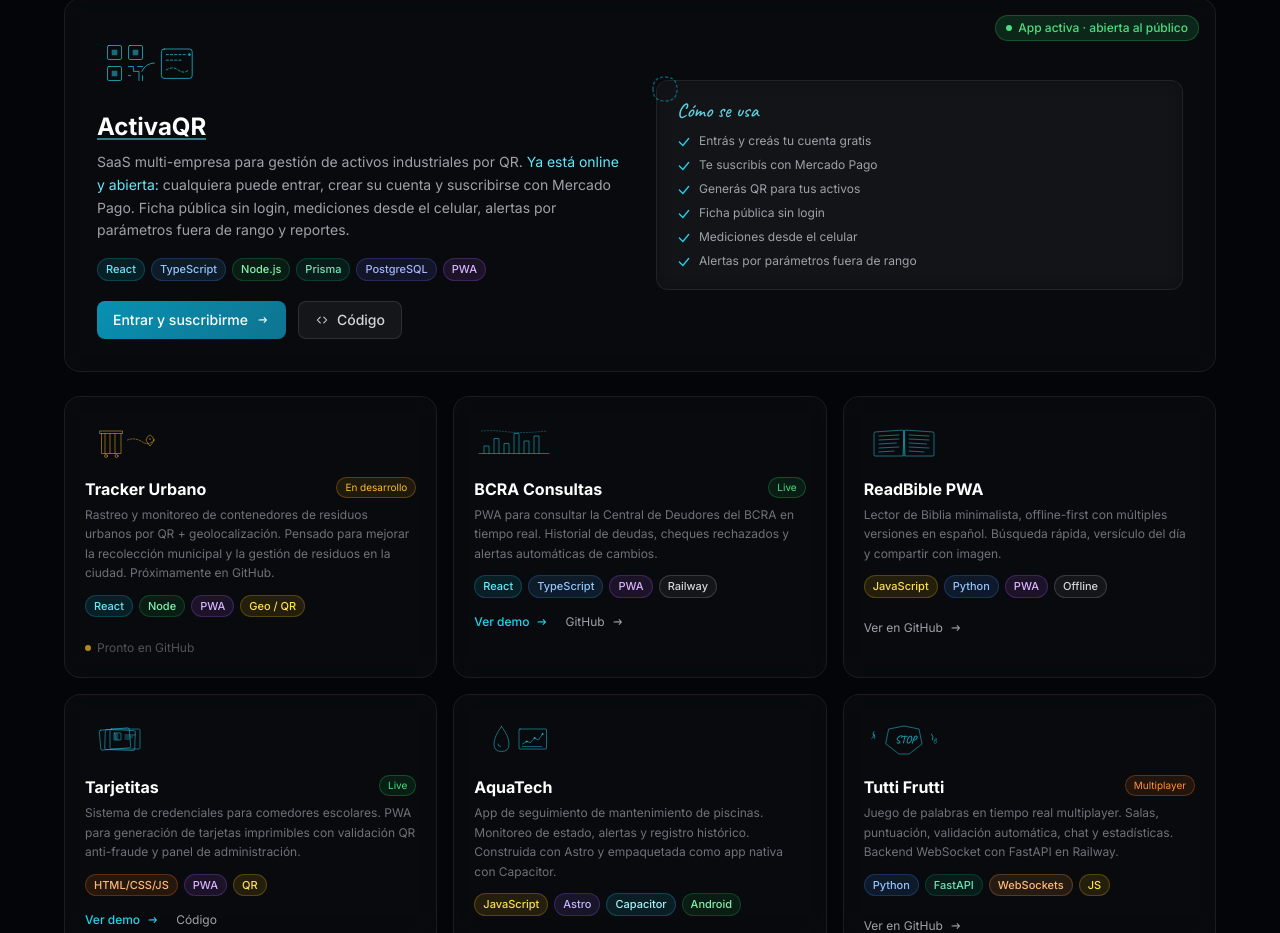
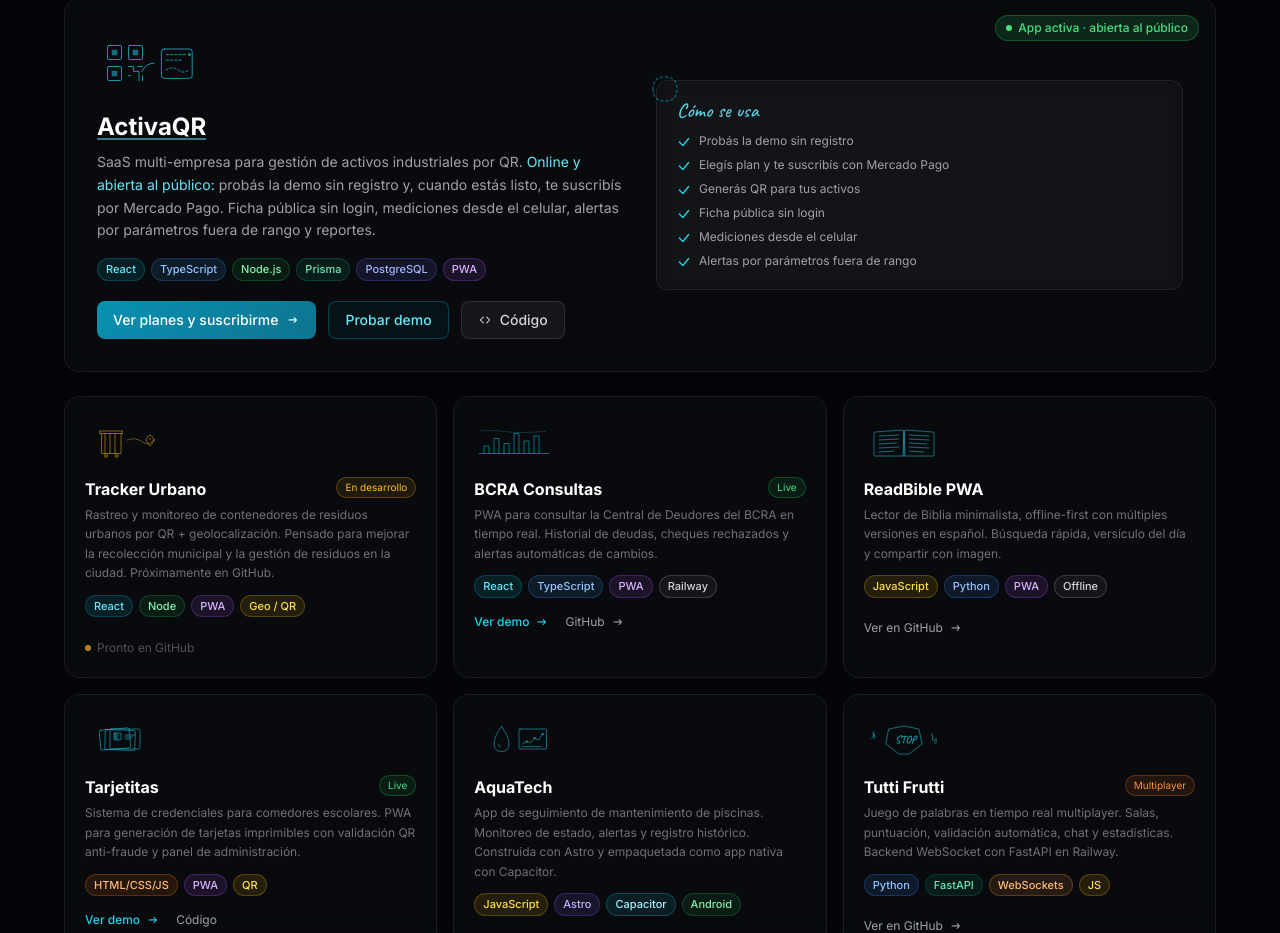
Before and after one commit to jesus1942/portfolio, a website: page index.html in a window 1280 px wide. Shown: the part 3272-4205 px from the top of the page. Drawn offline with nearby package versions, Linux system fonts and the light colour scheme.

Commit message:
Corregir flujo de ActivaQR: demo sin registro + suscripcion paga (no cuenta gratis)

```diff
--- a/index.html
+++ b/index.html
@@ -834,9 +834,9 @@
 
                 <h3 class="text-2xl font-bold text-white mb-2 hand-underline inline-block">ActivaQR</h3>
                 <p class="text-zinc-400 text-sm leading-relaxed mb-4">
-                  SaaS multi-empresa para gestión de activos industriales por QR. <span class="text-cyan-300">Ya está online y abierta:</span>
-                  cualquiera puede entrar, crear su cuenta y suscribirse con Mercado Pago. Ficha pública sin login,
-                  mediciones desde el celular, alertas por parámetros fuera de rango y reportes.
+                  SaaS multi-empresa para gestión de activos industriales por QR. <span class="text-cyan-300">Online y abierta al público:</span>
+                  probás la demo sin registro y, cuando estás listo, te suscribís por Mercado Pago.
+                  Ficha pública sin login, mediciones desde el celular, alertas por parámetros fuera de rango y reportes.
                 </p>
                 <div class="flex flex-wrap gap-1.5 mb-5">
                   <span class="tag tag-react">React</span>
@@ -850,10 +850,14 @@
                   <a href="https://activaqr-production.up.railway.app/#planes" target="_blank" rel="noopener"
                      class="group flex items-center gap-2 px-4 py-2 rounded-lg text-sm font-medium text-white transition-all hover:scale-105"
                      style="background: linear-gradient(135deg, #0891b2, #0e7490)">
-                    Entrar y suscribirme
+                    Ver planes y suscribirme
                     <svg class="w-3.5 h-3.5 scribble-arrow" viewBox="0 0 24 24" fill="none" stroke="currentColor" stroke-width="1.8" stroke-linecap="round" stroke-linejoin="round">
                       <path d="M5 12 Q11 11.5 18 12 M14 8 Q17 11 18 12 Q17 13 14 16"/>
                     </svg>
+                  </a>
+                  <a href="https://activaqr-production.up.railway.app/" target="_blank" rel="noopener"
+                     class="flex items-center gap-2 px-4 py-2 rounded-lg text-sm font-medium border border-cyan-500/30 bg-cyan-500/5 text-cyan-300 hover:bg-cyan-500/10 transition-all hover:scale-105">
+                    Probar demo
                   </a>
                   <a href="https://github.com/jesus1942/ActivaQr" target="_blank" rel="noopener"
                      class="flex items-center gap-2 px-4 py-2 rounded-lg text-sm font-medium border border-white/10 bg-white/5 text-zinc-300 hover:bg-white/10 transition-all hover:scale-105">
@@ -877,13 +881,13 @@
                       <svg class="w-3.5 h-3.5 text-cyan-400 mt-0.5 shrink-0" viewBox="0 0 24 24" fill="none" stroke="currentColor" stroke-width="2.2" stroke-linecap="round" stroke-linejoin="round">
                         <path d="M4 12 L10 18 L20 6"/>
                       </svg>
-                      Entrás y creás tu cuenta gratis
+                      Probás la demo sin registro
                     </div>
                     <div class="flex items-start gap-2">
                       <svg class="w-3.5 h-3.5 text-cyan-400 mt-0.5 shrink-0" viewBox="0 0 24 24" fill="none" stroke="currentColor" stroke-width="2.2" stroke-linecap="round" stroke-linejoin="round">
                         <path d="M4 12 L10 18 L20 6"/>
                       </svg>
-                      Te suscribís con Mercado Pago
+                      Elegís plan y te suscribís con Mercado Pago
                     </div>
                     <div class="flex items-start gap-2">
                       <svg class="w-3.5 h-3.5 text-cyan-400 mt-0.5 shrink-0" viewBox="0 0 24 24" fill="none" stroke="currentColor" stroke-width="2.2" stroke-linecap="round" stroke-linejoin="round">
```
Also changed, not shown: portfolio/index.html (+10 -6 lines).
